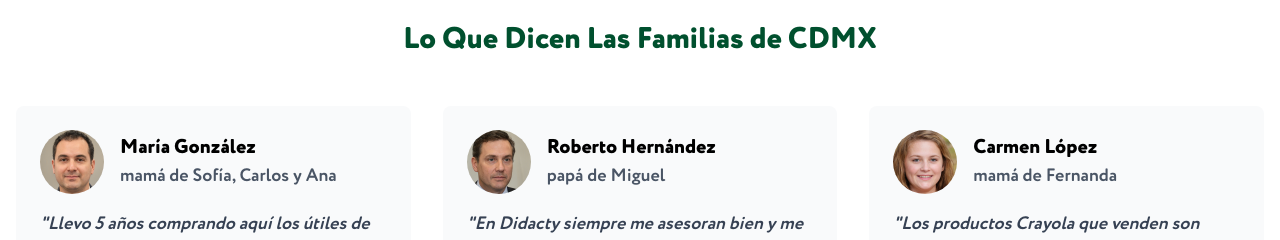
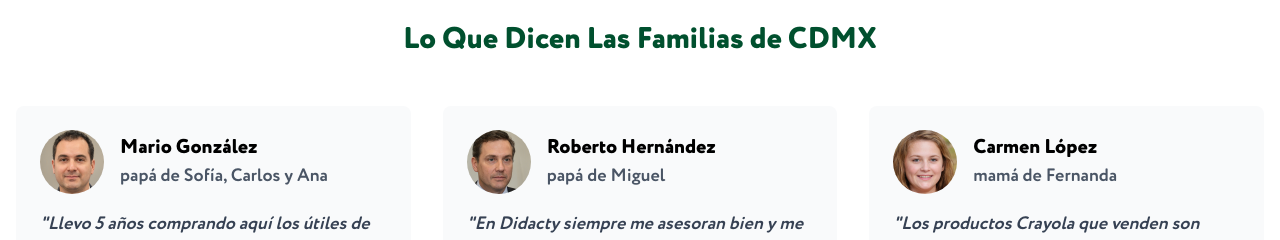
Before and after one commit to SemillerosTech/lazox-apolo, a Next.js app: page /crayola in a window 1280 px wide. Shown: the part 2200-2440 px from the top of the page. Built offline with nearby package versions, Linux system fonts and the light colour scheme.

Commit message:
font face

```diff
--- a/src/app/crayola/components/Testimonials.tsx
+++ b/src/app/crayola/components/Testimonials.tsx
@@ -10,8 +10,8 @@ const Testimonials: React.FC = () => {
     {
       quote:
         "Llevo 5 años comprando aquí los útiles de mis 3 hijos. La calidad y el precio no se comparan con ningún lado",
-      author: "María González",
-      role: "mamá de Sofía, Carlos y Ana",
+      author: "Mario González",
+      role: "papá de Sofía, Carlos y Ana",
       image: testimonialOne,
     },
     {
--- a/src/app/globals.css
+++ b/src/app/globals.css
@@ -4,14 +4,14 @@
   font-family: "Circle Rounded Bold";
   src: local("Antitype"),
     url("/fonts/CirceRounded-Bold.otf") format("opentype") tech(color-COLRv1),
-    url("/fonts/CirceRounded-Bold.otf.otf") format("opentype");
+    url("/fonts/CirceRounded-Bold.otf") format("opentype");
 }
 @font-face {
   font-family: "Circle Rounded Extra Bold";
   src: local("Antitype"),
     url("/fonts/CirceRounded-ExtraBold.otf") format("opentype")
       tech(color-COLRv1),
-    url("/fonts/CirceRounded-ExtraBold.otf.otf") format("opentype");
+    url("/fonts/CirceRounded-ExtraBold.otf") format("opentype");
 }
 
 :root {
```
